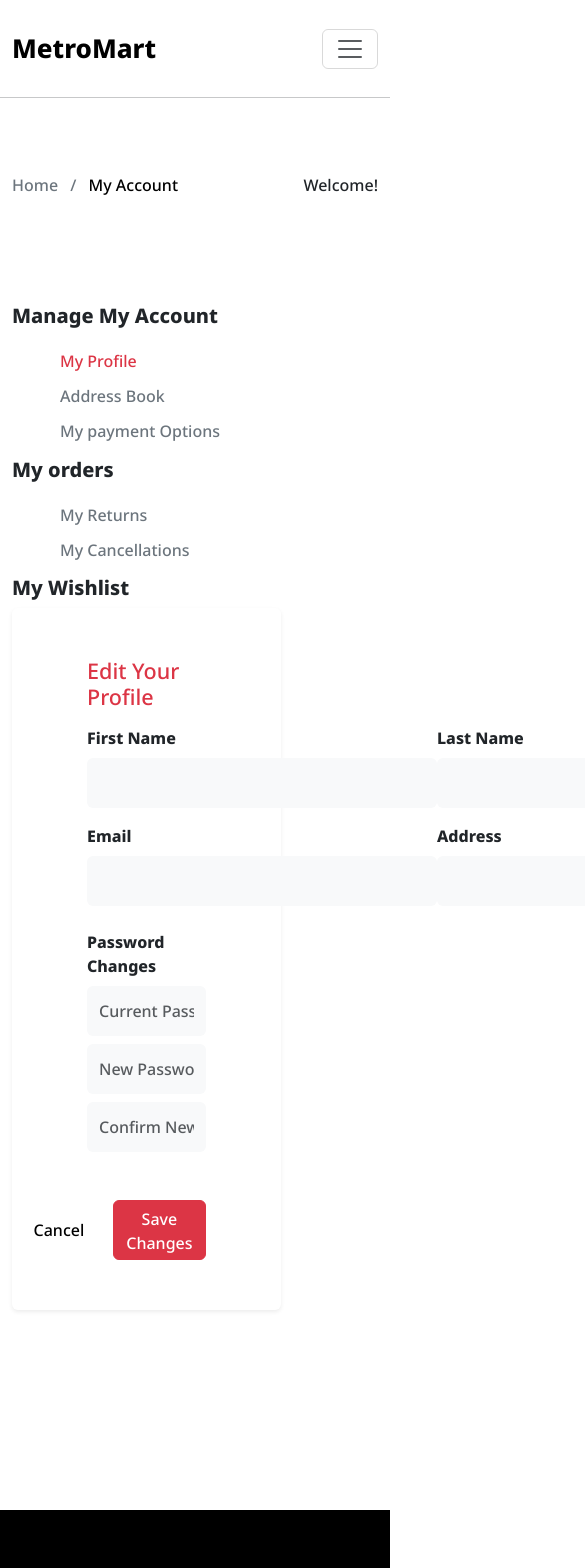
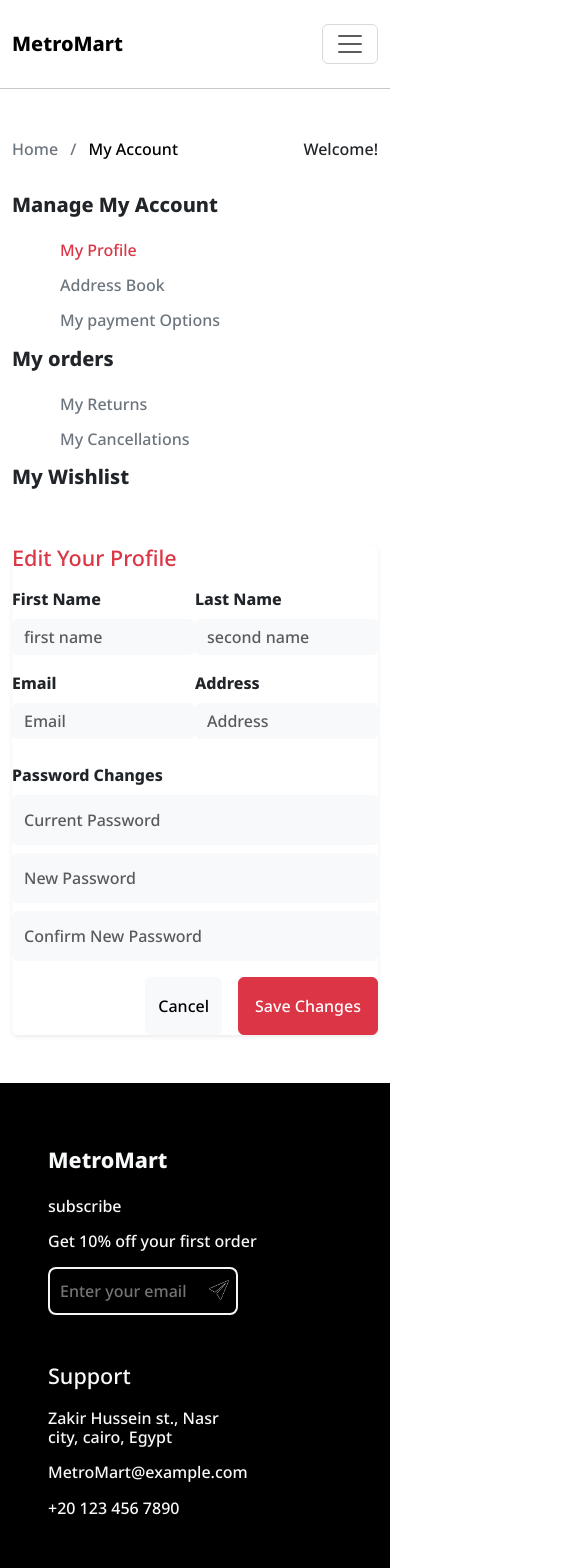
Before and after one commit to YassenMohamedRashad/Metromart, a React (Create React App) app: page /Metromart/accountdetails in a window 390 px wide. Shown: the top 1568 px of the page, 585 px wide, since content can reach past the window. Built offline with nearby package versions, Linux system fonts and the light colour scheme.

Commit message:
edit signup,login,AccountDetails page and make them responsive

```diff
--- a/src/App.jsx
+++ b/src/App.jsx
@@ -1,8 +1,9 @@
 import React from 'react'
+import AccountDetails from './Components/AccountDetails';
 
 function App() {
   return (
-    <div>Hyman</div>
+    <div>Home page</div>
   )
 }
 
--- a/src/Components/AccountDetails.jsx
+++ b/src/Components/AccountDetails.jsx
@@ -1,18 +1,21 @@
-import { React, useState } from 'react'
+import { React, useState } from 'react';
 
-function AccountDetails() {
-    const [firstname, setFirstname] = useState('')
-    const changeFirstname = event => {
-        setFirstname(event.target.value)
-    }
-    const [secondname, setSecondname] = useState('')
-    const changeLastname = event => {
-        setSecondname(event.target.value)
-    }
+function AccountDetails ()
+{
+    const [ firstname, setFirstname ] = useState( '' );
+    const changeFirstname = event =>
+    {
+        setFirstname( event.target.value );
+    };
+    const [ secondname, setSecondname ] = useState( '' );
+    const changeLastname = event =>
+    {
+        setSecondname( event.target.value );
+    };
 
     return (
         <>
-            <div className="container" style={{ marginTop: 75 }}>
+            <div className="container mt-5 mb-5" style={ { marginTop: 75 } }>
                 <div className="row">
                     <div className="d-flex justify-content-between">
                         <div>
@@ -20,12 +23,14 @@ function AccountDetails() {
                             <a href="/Metromart/AccountDetails" className='text-black text-decoration-none'>My Account</a>
                         </div>
                         <div>
-                            <p>Welcome! <span className='text-danger'>{firstname} {secondname}</span></p>
+                            <p>Welcome! <span className='text-danger'>{ firstname } { secondname }</span></p>
                         </div>
                     </div>
                 </div>
-                <div className="row" style={{ marginTop: 75 }}>
-                    <div className="col">
+
+
+                <div className="row">
+                    <div className="col-lg-4">
                         <div>
                             <h5 className='fw-bold mt-3'>Manage My Account</h5>
                             <h6 className='mt-4'><a href="#" className='ms-5 text-danger text-decoration-none ' >My Profile</a></h6>
@@ -38,45 +43,46 @@ function AccountDetails() {
                         </div>
 
                     </div>
-                    <div className='col-9' style={{ marginBottom: 200 }}>
-                        <form method='post' class="shadow-sm rounded" style={{ paddingLeft: 75, paddingRight: 75, paddingTop: 50, paddingBottom: 50 }}>
+
+                    <div className='col-lg-8 mt-lg-0 mt-5'>
+                        <form method='post' class="shadow-sm rounded">
                             <h4 className=' text-danger '>Edit Your Profile</h4>
                             <div className="d-flex justify-content-between mt-3">
                                 <div>
                                     <label htmlFor="FirstName" className='fw-bold'>First Name</label>
-                                    <input type="text" name="firstname" className='form-control bg-light text-secondary border-0 mt-2' style={{ width: 350, height: 50 }} onChange={changeFirstname} />
+                                    <input type="text" name="firstname" className='form-control bg-light text-secondary border-0 mt-2' placeholder='first name' onChange={ changeFirstname } />
                                 </div>
                                 <div>
                                     <label htmlFor="LastName" className='fw-bold'>Last Name</label>
-                                    <input type="text" name="lastname" className='form-control bg-light text-secondary border-0 mt-2' style={{ width: 350, height: 50 }} onChange={changeLastname} />
+                                    <input type="text" name="lastname" className='form-control bg-light text-secondary border-0 mt-2' placeholder='second name' onChange={ changeLastname } />
                                 </div>
                             </div>
                             <div className="d-flex justify-content-between mt-3">
                                 <div>
                                     <label htmlFor="Email" className='fw-bold'>Email</label>
-                                    <input type="email" name="email" className='form-control bg-light text-secondary border-0 mt-2' style={{ width: 350, height: 50 }} />
+                                    <input type="email" placeholder='Email' name="email" className='form-control bg-light text-secondary border-0 mt-2' />
                                 </div>
                                 <div>
                                     <label htmlFor="Adress" className='fw-bold'>Address</label>
-                                    <input type="text" name="address" className='form-control bg-light text-secondary border-0 mt-2' style={{ width: 350, height: 50 }} />
+                                    <input type="text" placeholder='Address' name="address" className='form-control bg-light text-secondary border-0 mt-2' />
                                 </div>
                             </div>
 
                             <label htmlFor="PasswordChanges" className='fw-bold mt-4'>Password Changes</label>
-                            <input type="password" name="currentPassword" placeholder='Current Password' className='form-control bg-light text-secondary border-0 mt-2' style={{ height: 50 }} />
-                            <input type="password" name="newPassword" placeholder='New Password' className='form-control bg-light text-secondary border-0 mt-2' style={{ height: 50 }} />
-                            <input type="password" name="confirmNewPassword" placeholder='Confirm New Password' className='form-control bg-light text-secondary border-0 mt-2' style={{ height: 50 }} />
+                            <input type="password" name="currentPassword" placeholder='Current Password' className='form-control bg-light text-secondary border-0 mt-2' style={ { height: 50 } } />
+                            <input type="password" name="newPassword" placeholder='New Password' className='form-control bg-light text-secondary border-0 mt-2' style={ { height: 50 } } />
+                            <input type="password" name="confirmNewPassword" placeholder='Confirm New Password' className='form-control bg-light text-secondary border-0 mt-2' style={ { height: 50 } } />
 
-                            <div className="d-flex justify-content-end">
-                                <button className='mt-5 btn btn-link text-decoration-none text-black me-3'>Cancel</button>
-                                <button className='mt-5 btn btn-danger'type='submit'  style={{ width: 250, height: 60 }}>Save Changes</button>
+                            <div className="d-flex justify-content-end mt-3">
+                                <button className='btn btn-light text-black me-3'>Cancel</button>
+                                <button className='btn btn-danger p-3' type='submit'>Save Changes</button>
                             </div>
                         </form>
                     </div>
                 </div>
             </div>
         </>
-    )
+    );
 }
 
 export default AccountDetails;
--- a/src/Components/Login.jsx
+++ b/src/Components/Login.jsx
@@ -1,16 +1,16 @@
 import "../assets/css/login.css";
-import loginImage from "../assets/images/login.svg";
+import loginImage from "../assets/images/signup.svg";
 
 function Login() {
 	return (
-		<>
+		<div className="container">
 			<div className="row login">
-				<div className="col-lg-6 col-md-5">
+				<div className="d-none d-lg-block col-lg-6 col-md-5">
 					<img src={loginImage} alt=''/>
 				</div>
-				<div className="col-lg-6 col-md-7 align-self-center">
-					<h1 style={{marginLeft:150}}>Log in to Exclusive</h1>
-					<form action="post" className="form login-form"  style={{marginLeft:150}}>
+				<div className="col-12 p-5 p-lg-0 col-lg-6 col-md-7 align-self-center">
+					<h1>Log in to Exclusive</h1>
+					<form action="post" className="form login-form">
 						<h6>Enter your details below</h6>
 						<input type="text" name="email" className="mt-5 email-input" required/>
 						<label className="email-label">Email or Phone Number</label>
@@ -21,11 +21,11 @@ function Login() {
 						<button className="btn btn-danger mt-4 w-50 mb-3" type="submit" style={{height:50}}>Login</button>
 						<br />
 						<a href="#" className="text-danger text-decoration-none mt-5 " >Forget Password?</a>
-						<h6 className="text-danger mt-2" >Don&lsquo;t have account? <a href="/e-commerce/signup" className="text-danger" > Create account</a></h6>
+						<h6 className="text-danger mt-2" >Don&lsquo;t have account? <a href="/Metromart/signup" className="text-danger" > Create account</a></h6>
 					</form>
 				</div>
 			</div>
-		</>
+		</div>
 	);
 }
 export default Login;
--- a/src/Components/Navbar.jsx
+++ b/src/Components/Navbar.jsx
@@ -8,7 +8,7 @@ function nav() {
 		<>
 			<Navbar expand="lg mt-3">
 				<Container>
-					<Navbar.Brand href="/Metromart/" className="fw-bold" style={{fontSize:26}}>MetroMart</Navbar.Brand>
+					<Navbar.Brand href="/Metromart/" className="fw-bold">MetroMart</Navbar.Brand>
 					<Navbar.Toggle aria-controls="basic-navbar-nav" />
 					<Navbar.Collapse id="basic-navbar-nav">
 						<Nav className="m-auto">
--- a/src/Components/SignUp.jsx
+++ b/src/Components/SignUp.jsx
@@ -4,14 +4,15 @@ import googleLogo from "../assets/images/google-icon.svg";
 
 function Login() {
 	return (
-		<>
-			<div className="row signup">
-				<div className="col-lg-6 col-md-5">
-					<img src={signupImage} alt=''/>
+		<div className="container">
+			<div className="row signup p-3">
+				<div className="col-md-6">
+					<img src={signupImage} className="w-100" alt=''/>
 				</div>
-				<div className="col-lg-6 col-md-7 align-self-center">
-					<h1 style={{marginLeft:150}}>Create an account</h1>
-					<form action="post" className="form signup-form"  style={{marginLeft:150}}>
+
+				<div className="col-md-6">
+					<h2 className="fw-bolder">Create an account</h2>
+					<form action="post" className="form signup-form" >
 						<h6>Enter your details below</h6>
                         <input type="text" name="name" className="mt-5 name-input" required/>
 						<label className="name-label">Name</label>
@@ -25,11 +26,11 @@ function Login() {
 						<button className="btn btn-danger mt-4 " type="submit" style={{width:386,height:50}}>Create Account</button>
 						<br />
 					</form>
-					<button className="btn btn-light border mt-2 " style={{width:386,height:50,marginLeft:150}}><img src={googleLogo} /> Sign Up with Google</button>
-					<h6 className="text-secondary mt-4" style={{marginLeft:240}}>Aleardy have account? <a href="/e-commerce/login" className="text-secondary" > Log in</a></h6>
+					<button className="btn btn-light border mt-2 " style={{width:386,height:50}}><img src={googleLogo} /> Sign Up with Google</button>
+					<h6 className="text-secondary mt-4">Aleardy have account? <a href="/Metromart/login" className="text-secondary" > Log in</a></h6>
 				</div>
 			</div>
-		</>
+		</div>
 	);
 }
 export default Login;
--- a/src/assets/css/signup.css
+++ b/src/assets/css/signup.css
@@ -1,3 +1,6 @@
+body{
+  overflow-x: hidden;
+}
 .signup {
   width: 100%;
 }
--- a/src/index.jsx
+++ b/src/index.jsx
@@ -19,8 +19,8 @@ root.render(
 			<Routes>
 				<Route path="/Metromart/" element={<App />} />
 				<Route path="/Metromart/login" element={<Login />} />
-				<Route path="/Metromart/signUp" element={<Signup />} />
-				<Route path="/Metromart/AccountDetails" element={<AccountDetails />} />
+				<Route path="/Metromart/signup" element={<Signup />} />
+				<Route path="/Metromart/accountdetails" element={<AccountDetails />} />
 			</Routes>
 
 			<Footer />
```
Also changed, not shown: 9 other files (tests, documents, lock files or other folders).
